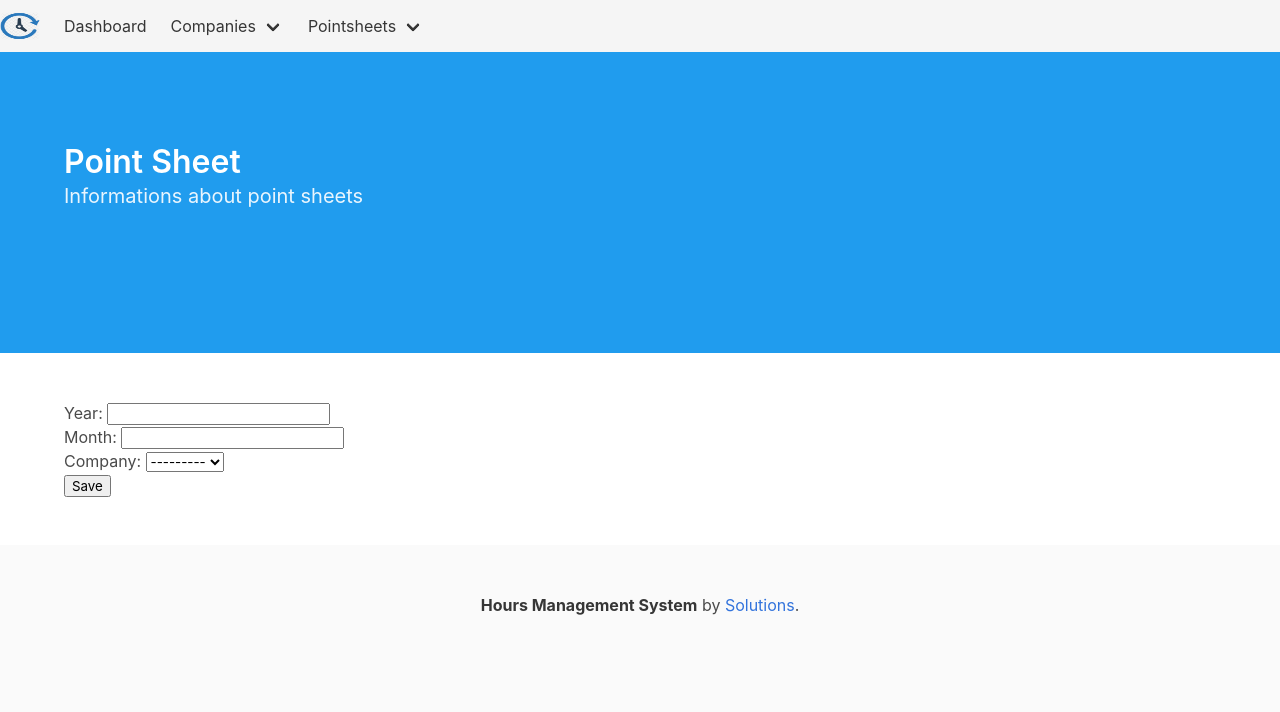
After one commit to fbrump/houres-manager-system, a Django app: page /pointsheets/create/ in a window 1280 px wide. The commit adds this page. Shown: the top 712 px of the page. Run offline with Django 3.2, Linux system fonts and the light colour scheme; data that the repository does not hold is empty.

Commit message:
Created view for create new pointsheep associeted company

```diff
--- a/hoursManagementSystem/pointsheets/models.py
+++ b/hoursManagementSystem/pointsheets/models.py
@@ -5,6 +5,13 @@ from company.models import Company
 class Pointsheet(models.Model):
     """
     Description: Pointsheet
+    firlds:
+        year
+        month
+        active
+        date create
+        date update
+        company
     """
     year = models.IntegerField()
     month = models.IntegerField()
@@ -17,3 +24,5 @@ class Pointsheet(models.Model):
         unique_together = ('year', 'month', 'company')
     def __str__(self):
         return '{} - {}'.format(self.year, self.month)
+    def get_absolute_url(self):
+        return reverse('details', kwargs={'pk': self.pk})
--- /dev/null
+++ b/hoursManagementSystem/pointsheets/templates/pointsheets/create.html
@@ -0,0 +1,27 @@
+{% extends "base.html" %}
+
+{% block content %}
+
+<section class="hero is-info is-medium">
+    <div class="hero-body">
+        <div class="container">
+            <h1 class="title">
+                Point Sheet
+            </h1>
+            <h2 class="subtitle">
+                Informations about point sheets
+            </h2>
+        </div>
+    </div>
+</section>
+<section class="section">
+    <div class="container">
+		<form method="post">
+			{% csrf_token %}
+		    {{ form.as_p }}
+		    <input type="submit" value="Save">
+		</form>
+	</div>
+</section>
+
+{% endblock content %}
--- a/hoursManagementSystem/pointsheets/templates/pointsheets/details.html
+++ b/hoursManagementSystem/pointsheets/templates/pointsheets/details.html
@@ -5,7 +5,7 @@
     <div class="hero-body">
         <div class="container">
             <h1 class="title">
-                Point Sheets
+                Point Sheet
             </h1>
             <h2 class="subtitle">
                 Informations about point sheets
--- a/hoursManagementSystem/pointsheets/templates/pointsheets/index.html
+++ b/hoursManagementSystem/pointsheets/templates/pointsheets/index.html
@@ -15,7 +15,7 @@
 </section>
 <section class="section">
     <div class="container">
-        {% if count > 0  %}
+        {% if object_list  %}
         <table class="table is-striped is-hoverable is-fullwidth">
             <thead>
                 <tr>
--- a/hoursManagementSystem/pointsheets/urls.py
+++ b/hoursManagementSystem/pointsheets/urls.py
@@ -9,5 +9,6 @@ urlpatterns = [
     path('', views.PointsheetListView.as_view(), name='index'),
     path('<int:year>/', views.PointsheetListView.as_view(), name='index-year'),
     path('<int:year>/<int:month>/', views.PointsheetListView.as_view(), name='index-year-month'),
-    path('details/<int:pk>/', views.PointsheetsDetailsView.as_view(), name='index-details'),
+    path('details/<int:pk>/', views.PointsheetsDetailsView.as_view(), name='details'),
+    path('create/', views.PointsheetCreateView.as_view(), name='create'),
 ]
--- a/hoursManagementSystem/pointsheets/views.py
+++ b/hoursManagementSystem/pointsheets/views.py
@@ -1,6 +1,8 @@
 from django.shortcuts import render
 from django.views.generic.detail import DetailView
 from django.views.generic.list import ListView
+from django.views.generic.edit import CreateView
+
 
 from .models import Pointsheet
 
@@ -23,3 +25,10 @@ class PointsheetListView(ListView):
 	def get_context_data(self, **kwargs):
 	    context = super().get_context_data(**kwargs)
 	    return context
+
+class PointsheetCreateView(CreateView):
+	"""docstring for PointsheetCreateView"""
+	model = Pointsheet
+	fields = ['year', 'month', 'company']
+	# template_name_suffix = '/create'
+	template_name = 'pointsheets/create.html'
--- a/hoursManagementSystem/templates/base.html
+++ b/hoursManagementSystem/templates/base.html
@@ -45,7 +45,7 @@
                             Pointsheets
                         </a>
                         <div class="navbar-dropdown is-boxed">
-                            <a class="navbar-item" href="{% url 'company:create' %}" title="Add a new pointsheet">
+                            <a class="navbar-item" href="{% url 'pointsheets:create' %}" title="Add a new pointsheet">
                             Add
                             </a>
                         </div>
```
